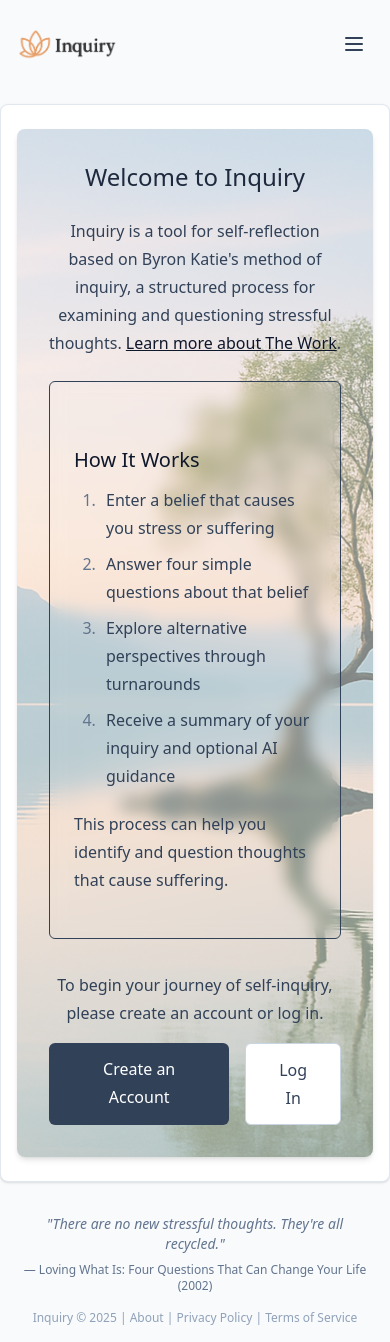
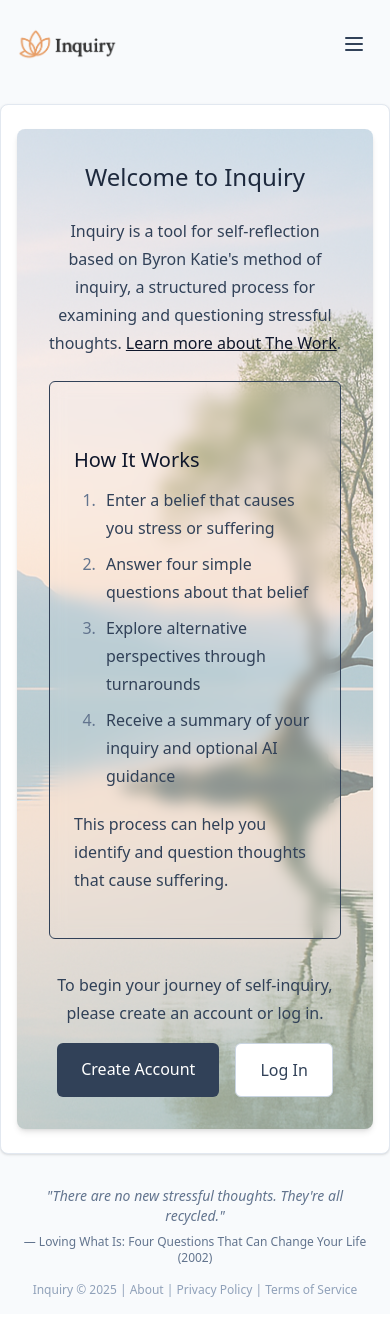
Before and after one commit to marcus/inquiry, a SvelteKit app: page / in a window 390 px wide. After the commit the page ends 1314 px from the top, so only its background shows below. Built offline with nearby package versions, Linux system fonts and the light colour scheme; no server answers.

Commit message:
Add mobile menu close button and integrate WelcomeScreen component for unauthenticated users

```diff
--- /dev/null
+++ b/src/lib/components/WelcomeScreen.svelte
@@ -0,0 +1,49 @@
+<script>
+	// No props needed for this component
+</script>
+
+<div class="bg-white p-8 rounded-lg shadow-md relative overflow-hidden">
+	<!-- Background hero image with 50% opacity -->
+	<div class="absolute inset-0 z-0">
+		<img
+			src="/hero.png"
+			alt=""
+			class="w-full h-full object-cover opacity-50"
+			aria-hidden="true"
+		/>
+	</div>
+
+	<!-- Content with relative positioning to appear above the background -->
+	<div class="relative z-10">
+		<h1 class="text-2xl font-light text-center mb-6">Welcome to Inquiry</h1>
+
+		<div class="prose prose-slate mx-auto">
+			<p class="text-center mb-6">
+				Inquiry is a tool for self-reflection based on Byron Katie's method of inquiry, a structured process for examining and questioning stressful thoughts. <a href="/about" class="text-accent-blue hover:underline">Learn more about The Work</a>.
+			</p>
+
+			<div class="bg-accent-blue/10 border border-accent-blue/20 rounded-md p-6 mb-8 backdrop-blur-sm">
+				<h2 class="text-xl font-light text-accent-blue mb-3">How It Works</h2>
+				<ol class="text-accent-blue space-y-2 mb-4">
+					<li>Enter a belief that causes you stress or suffering</li>
+					<li>Answer four simple questions about that belief</li>
+					<li>Explore alternative perspectives through turnarounds</li>
+					<li>Receive a summary of your inquiry and optional AI guidance</li>
+				</ol>
+				<p class="text-accent-blue">This process can help you identify and question thoughts that cause suffering.</p>
+			</div>
+
+			<div class="text-center">
+				<p class="mb-4">To begin your journey of self-inquiry, please create an account or log in.</p>
+				<div class="flex justify-center space-x-4">
+					<a href="/signup" class="px-6 py-3 bg-slate-700 text-white rounded-md hover:bg-slate-800 transition-colors duration-200 no-underline">
+						Create Account
+					</a>
+					<a href="/login" class="px-6 py-3 border border-slate-300 bg-white text-slate-700 rounded-md hover:bg-slate-50 transition-colors duration-200 no-underline">
+						Log In
+					</a>
+				</div>
+			</div>
+		</div>
+	</div>
+</div>
--- a/src/routes/+layout.svelte
+++ b/src/routes/+layout.svelte
@@ -180,9 +180,20 @@
 	<!-- Full Screen Mobile Menu -->
 	{#if isMobileMenuOpen}
 		<div
-			class="fixed inset-0 bg-slate-50 z-10 flex flex-col"
+			class="fixed inset-0 bg-slate-50 z-50 flex flex-col"
 			transition:fly={{ y: -20, duration: 300 }}
 		>
+			<!-- Close button in top-right corner -->
+			<button
+				onclick={toggleMobileMenu}
+				class="absolute top-6 right-4 p-2 text-slate-700 hover:text-accent-blue transition-colors duration-200"
+				aria-label="Close menu"
+			>
+				<svg xmlns="http://www.w3.org/2000/svg" class="h-6 w-6" fill="none" viewBox="0 0 24 24" stroke="currentColor">
+					<path stroke-linecap="round" stroke-linejoin="round" stroke-width="2" d="M6 18L18 6M6 6l12 12" />
+				</svg>
+			</button>
+
 			<div class="flex-1 flex flex-col items-center justify-center p-6 space-y-6">
 				{#if $authStore.loading}
 					<div class="text-center text-slate-500">Loading...</div>
--- a/src/routes/+page.svelte
+++ b/src/routes/+page.svelte
@@ -5,6 +5,7 @@
 	import { browser } from '$app/environment';
 	import { page } from '$app/stores';
 	import InquirySummary from '$lib/components/InquirySummary.svelte';
+	import WelcomeScreen from '$lib/components/WelcomeScreen.svelte';
 	import { authStore } from '$lib/stores/authStore';
 	import { showGuidanceStore } from '$lib/stores/uiStore';
 
@@ -421,51 +422,7 @@
 <div class="space-y-8">
 	<div class="relative min-h-[300px]">
 		{#if !$authStore.isAuthenticated && !$authStore.loading}
-			<div class="bg-white p-8 rounded-lg shadow-md relative overflow-hidden">
-				<!-- Background hero image with 50% opacity -->
-				<div class="absolute inset-0 z-0">
-					<img
-						src="/hero.png"
-						alt=""
-						class="w-full h-full object-cover opacity-50"
-						aria-hidden="true"
-					/>
-				</div>
-
-				<!-- Content with relative positioning to appear above the background -->
-				<div class="relative z-10">
-					<h1 class="text-2xl font-light text-center mb-6">Welcome to Inquiry</h1>
-
-					<div class="prose prose-slate mx-auto">
-						<p class="text-center mb-6">
-							Inquiry is a tool for self-reflection based on Byron Katie's method of inquiry, a structured process for examining and questioning stressful thoughts. <a href="/about" class="text-accent-blue hover:underline">Learn more about The Work</a>.
-						</p>
-
-						<div class="bg-accent-blue/10 border border-accent-blue/20 rounded-md p-6 mb-8 backdrop-blur-sm">
-							<h2 class="text-xl font-light text-accent-blue mb-3">How It Works</h2>
-							<ol class="text-accent-blue space-y-2 mb-4">
-								<li>Enter a belief that causes you stress or suffering</li>
-								<li>Answer four simple questions about that belief</li>
-								<li>Explore alternative perspectives through turnarounds</li>
-								<li>Receive a summary of your inquiry and optional AI guidance</li>
-							</ol>
-							<p class="text-accent-blue">This process can help you identify and question thoughts that cause suffering.</p>
-						</div>
-
-						<div class="text-center">
-							<p class="mb-4">To begin your journey of self-inquiry, please create an account or log in.</p>
-							<div class="flex justify-center space-x-4">
-								<a href="/signup" class="px-6 py-3 bg-slate-700 text-white rounded-md hover:bg-slate-800 transition-colors duration-200 no-underline">
-									Create an Account
-								</a>
-								<a href="/login" class="px-6 py-3 border border-slate-300 bg-white text-slate-700 rounded-md hover:bg-slate-50 transition-colors duration-200 no-underline">
-									Log In
-								</a>
-							</div>
-						</div>
-					</div>
-				</div>
-			</div>
+			<WelcomeScreen />
 		{:else if belief && visibleStep >= 1 && visibleStep <= 5 && !forceShowSummary}
 			<div class="w-full mb-8">
 				<div class="bg-white rounded-lg shadow-inner p-5 border border-slate-100">
```
Also changed, not shown: context/features.md (added).
